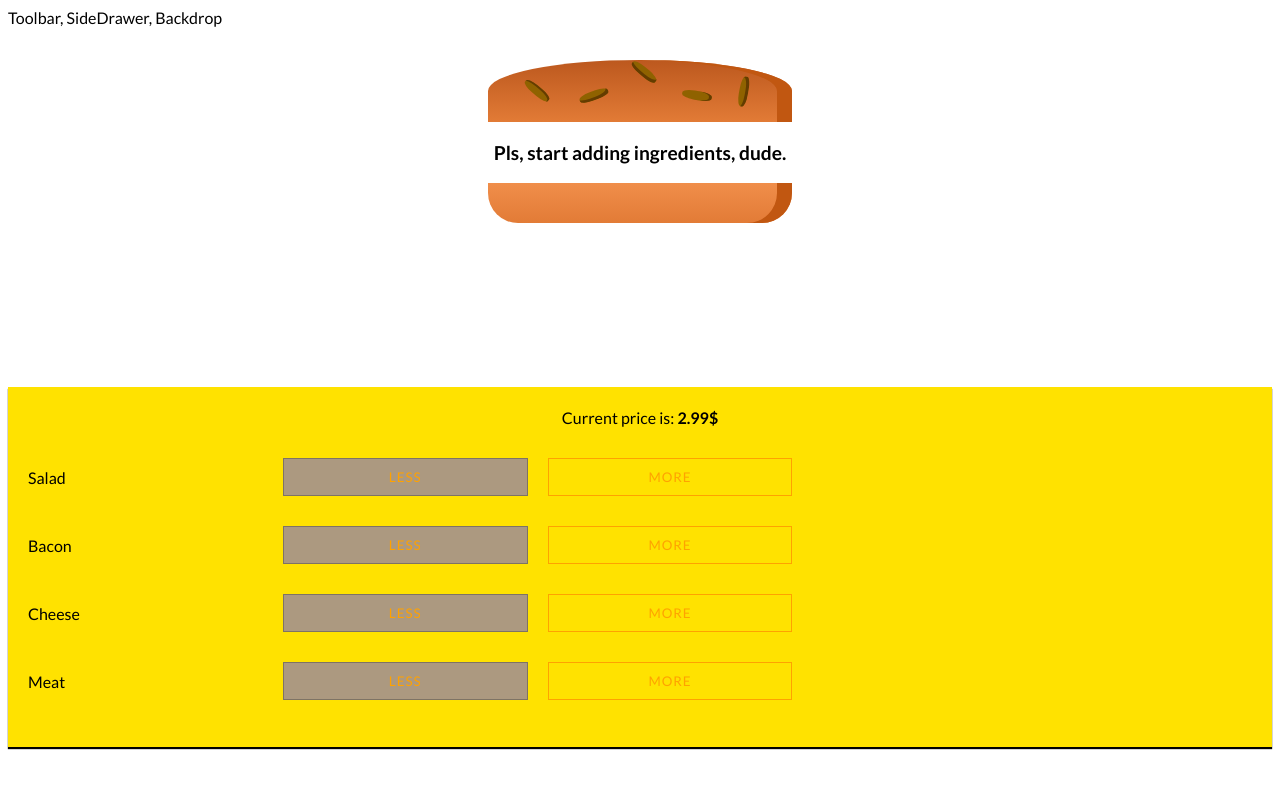
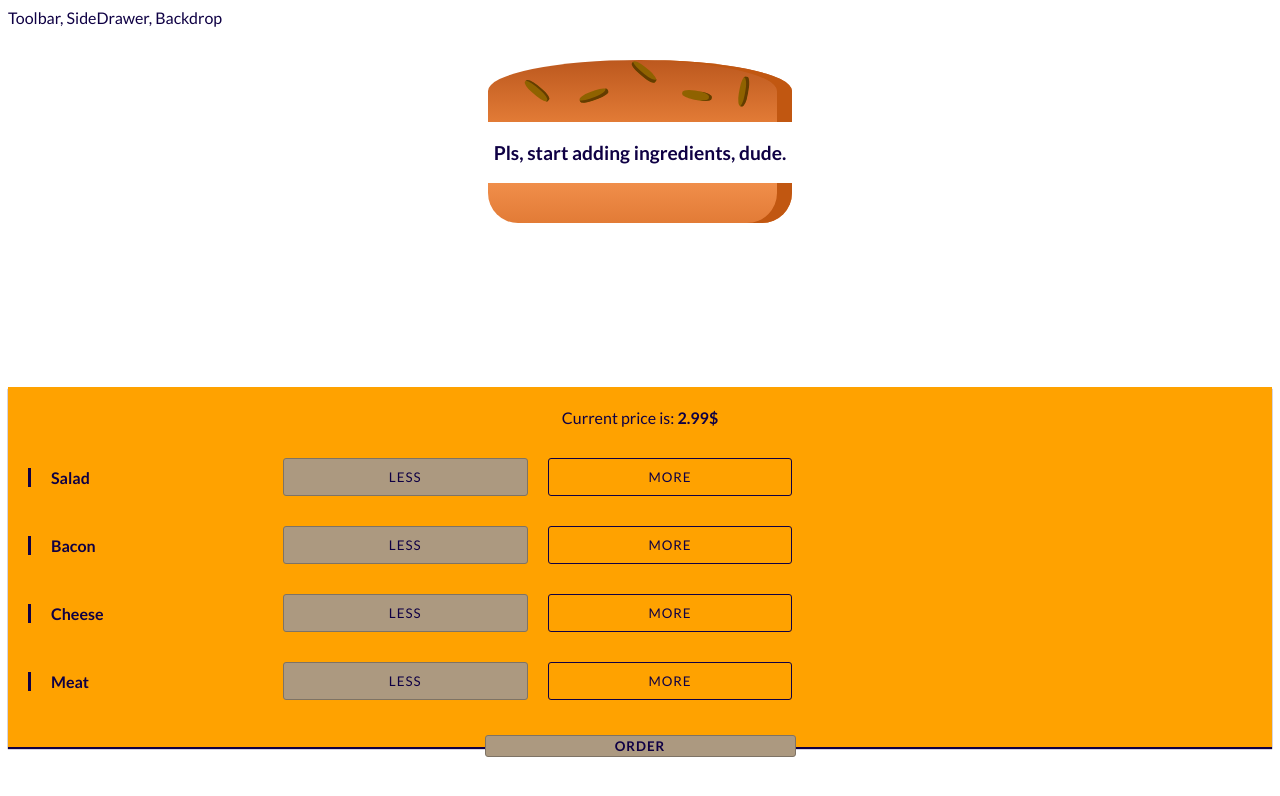
Before and after one commit to 1devill/React-Burger-Builder, a React (Create React App) app: page / in a window 1280 px wide. Shown: the top 796 px of the page. Built offline with nearby package versions, Linux system fonts and the light colour scheme.

Commit message:
added modal window for purchasing a burger

```diff
--- a/src/components/Burger/BuildControls/BuildControl/BuildControl.module.css
+++ b/src/components/Burger/BuildControls/BuildControl/BuildControl.module.css
@@ -14,4 +14,48 @@
 
 .BuildControl .Label {
     flex: 0 0 20%;
+    font-weight: 700;
 }
+
+@media (min-width: 320px) {
+    .BuildControl .Label {
+
+    }
+}
+
+@media (min-width: 480px) {
+    .BuildControl .Label {
+        border-left: 3px solid rgb(15, 0, 68);
+        padding: 0 5px;
+    }
+}
+
+@media (min-width: 640px) {
+    .BuildControl .Label {
+        padding: 0 10px;
+    }
+}
+
+@media (min-width: 768px) {
+    .BuildControl .Label {
+
+    }
+}
+
+@media (min-width: 960px) {
+    .BuildControl .Label {
+        padding: 0 15px;
+    }
+}
+
+@media (min-width: 1200px) {
+    .BuildControl .Label {
+        padding: 0 20px;
+    }
+}
+
+@media (min-width: 1440px) {
+    .BuildControl .Label {
+
+    }
+}
--- a/src/components/Burger/BuildControls/BuildControls.jsx
+++ b/src/components/Burger/BuildControls/BuildControls.jsx
@@ -2,6 +2,7 @@ import React from "react";
 
 import classes from "./BuildControls.module.css";
 import BuildControl from "./BuildControl/BuildControl";
+import Button from '../../../general/Button/Button';
 
 const controls = [
   { label: "Salad", type: "salad" },
@@ -23,6 +24,7 @@ const buildControls = props => {
           disabled={props.disabledInfo[ctrl.type]}
         />
       ))}
+      <Button ordered={props.ordered} disabled={!props.purchasable} btnType='order' btnText='ORDER' />
     </div>
   );
 };
--- a/src/components/Burger/BuildControls/BuildControls.module.css
+++ b/src/components/Burger/BuildControls/BuildControls.module.css
@@ -1,11 +1,11 @@
 .BuildControls {
     width: 100%;
-    background-color: #FFE200;
+    background-color: #FFA200;
     display: flex;
     flex-direction: column;
     align-items: center;
-    box-shadow: 0 2px 1px #000;
+    box-shadow: 0 2px 1px rgb(15, 0, 68);
     padding: 5px 10px;
     height: 45vh;
-    color: #000;
+    color: rgb(15, 0, 68);
 }
--- /dev/null
+++ b/src/components/Burger/OrderSummary/OrderSummary.jsx
@@ -0,0 +1,25 @@
+import React from "react";
+
+import Aux from "../../../hoc/Auxiliary";
+
+const orderSummary = (props) => {
+  const orderSummary = Object.keys(props.ingredients).map(igKey => (
+    <li key={igKey}>
+      <span style={{textTransform: 'capitalize'}} >{igKey}</span>: {props.ingredients[igKey]}
+    </li>
+  ));
+
+  return (
+    <Aux>
+      <h3 style={{ borderLeft: "2px solid rgb(15, 0, 68)", padding: "0 10px"}}>Your order</h3>
+      <p>Delicious burger with the following ingredients: </p>
+      <ul>
+          {orderSummary}
+      </ul>
+      <p>Made by Daniel =></p>
+      <p>Continue to checkout?</p>
+    </Aux>
+  );
+};
+
+export default orderSummary;
--- /dev/null
+++ b/src/components/UI/Backdrop/Backdrop.jsx
@@ -0,0 +1,9 @@
+import React from 'react';
+
+import classes from './Backdrop.module.css'
+
+const backdrop = (props) => (
+    props.show ? <div className={classes.Backdrop} onClick={props.clicked}></div> : null
+);
+
+export default backdrop;
--- /dev/null
+++ b/src/components/UI/Backdrop/Backdrop.module.css
@@ -0,0 +1,9 @@
+.Backdrop {
+    height: 100%;
+    width: 100%;
+    position: fixed;
+    z-index: 100;
+    left: 0;
+    top: 0;
+    background-color: rgba(15, 0, 68, .7);
+}
--- /dev/null
+++ b/src/components/UI/Modal/Modal.jsx
@@ -0,0 +1,22 @@
+import React from "react";
+
+import classes from "./Modal.module.css";
+import Aux from "../../../hoc/Auxiliary";
+import Backdrop from '../Backdrop/Backdrop';
+
+const modal = props => (
+  <Aux>
+    <Backdrop show={props.show} clicked={props.modalClosed} />
+    <div
+      className={classes.Modal}
+      style={{
+        transform: props.show ? "translateY(0)" : "translateY(-100vh)",
+        opacity: props.show ? "1" : "0"
+      }}
+    >
+      {props.children}
+    </div>
+  </Aux>
+);
+
+export default modal;
--- /dev/null
+++ b/src/components/UI/Modal/Modal.module.css
@@ -0,0 +1,20 @@
+.Modal {
+    position: fixed;
+    z-index: 500;
+    background-color: white;
+    width: 70%;
+    border: 1px solid #ccc;
+    box-shadow: 1px 1px 1px black;
+    padding: 16px;
+    left: 15%;
+    top: 30%;
+    box-sizing: border-box;
+    transition: all 0.3s ease-out;
+}
+
+@media (min-width: 640px) {
+    .Modal {
+        width: 500px;
+        left: calc(50% - 250px);
+    }
+}
--- a/src/containers/BurgerBuilder/BurgerBuilder.jsx
+++ b/src/containers/BurgerBuilder/BurgerBuilder.jsx
@@ -3,13 +3,15 @@ import React from "react";
 import Aux from "../../hoc/Auxiliary";
 import Burger from "../../components/Burger/Burger";
 import BuildControls from "../../components/Burger/BuildControls/BuildControls";
+import Modal from "../../components/UI/Modal/Modal";
+import OrderSummary from "../../components/Burger/OrderSummary/OrderSummary";
 
 const INGREDIENT_PRICES = {
   salad: 0.33,
-  meat: 2.20,
+  meat: 2.2,
   cheese: 1.11,
   bacon: 2.7
-}
+};
 
 class BurgerBuilder extends React.Component {
   state = {
@@ -19,10 +21,23 @@ class BurgerBuilder extends React.Component {
       cheese: 0,
       meat: 0
     },
-    totalPrice: 2.99
+    totalPrice: 2.99,
+    purchasable: false,
+    purchasing: false
   };
 
-  addIngredient = (type) => {
+  updatePurchaseState = ingredients => {
+    const sum = Object.keys(ingredients)
+      .map(igKey => ingredients[igKey])
+      .reduce((acc, el) => {
+        return acc + el;
+      }, 0);
+    this.setState({
+      purchasable: sum > 0
+    });
+  };
+
+  addIngredient = type => {
     const oldCount = this.state.ingredients[type];
     const updatedCount = oldCount + 1;
     const updatedIngredients = {
@@ -36,9 +51,10 @@ class BurgerBuilder extends React.Component {
       ingredients: updatedIngredients,
       totalPrice: newPrice
     });
-  }
+    this.updatePurchaseState(updatedIngredients);
+  };
 
-  removeIngredient = (type) => {
+  removeIngredient = type => {
     const oldCount = this.state.ingredients[type];
     if (oldCount <= 0) {
       return;
@@ -55,7 +71,20 @@ class BurgerBuilder extends React.Component {
       ingredients: updatedIngredients,
       totalPrice: newPrice
     });
-  }
+    this.updatePurchaseState(updatedIngredients);
+  };
+
+  purchaseHandler = () => {
+    this.setState({
+      purchasing: true
+    });
+  };
+
+  purchaseCancelHandler = () => {
+    this.setState({
+      purchasing: false
+    });
+  };
 
   render() {
     const disabledInfo = {
@@ -63,16 +92,21 @@ class BurgerBuilder extends React.Component {
     };
     for (let key in disabledInfo) {
       disabledInfo[key] = disabledInfo[key] <= 0;
-    };
+    }
 
     return (
       <Aux>
+        <Modal show={this.state.purchasing} modalClosed={this.purchaseCancelHandler}>
+          <OrderSummary ingredients={this.state.ingredients} />
+        </Modal>
         <Burger ingredients={this.state.ingredients} />
         <BuildControls
           ingredientRemoved={this.removeIngredient}
           ingredientAdded={this.addIngredient}
           disabledInfo={disabledInfo}
           price={this.state.totalPrice}
+          purchasable={this.state.purchasable}
+          ordered={this.purchaseHandler}
         />
       </Aux>
     );
--- a/src/general/Button/Button.jsx
+++ b/src/general/Button/Button.jsx
@@ -2,11 +2,22 @@ import React from "react";
 
 import classes from "./Button.module.css";
 
-const button = props => (
-  <button onClick={props.added || props.removed} className={classes.Button} disabled={props.disabled}>
-    <div className={classes.Translate}></div>
-    <a href="#id">{props.btnText}</a>
-  </button>
-);
+const button = props => {
+  let btnClass;
+  switch(props.btnType) {
+    case "order":
+      btnClass = [classes.Button, classes.Order].join(" ");
+      break;
+    default:
+      btnClass = classes.Button;
+  }
+
+  return (
+    <button onClick={props.added || props.removed || props.ordered} className={btnClass} disabled={props.disabled}>
+      <div className={classes.Translate}></div>
+      <a href="#id">{props.btnText}</a>
+    </button>
+  )
+};
 
 export default button;
--- a/src/general/Button/Button.module.css
+++ b/src/general/Button/Button.module.css
@@ -1,10 +1,11 @@
+/* Basic Button */
 .Button {
   display: inline-flex;
   padding: 10px 20px;
   width: 25%;
-  border: 1px solid #FFA200;
+  border: 1px solid rgb(15, 0, 68);
   margin: 5px 10px;
-  color: #FFA200;
+  color: rgb(15, 0, 68);
   text-transform: uppercase;
   text-decoration: none;
   letter-spacing: 1.5px;
@@ -13,10 +14,11 @@
   overflow: hidden;
   position: relative;
   cursor: pointer;
+  border-radius: 3px;
 }
 
 .Button a {
-  color: #FFA200;
+  color: rgb(15, 0, 68);
   text-decoration: none;
   letter-spacing: 1px;
   position: relative;
@@ -29,17 +31,18 @@
   height: 250%;
   left: -200px;
   top: -30px;
-  background: #FFA200;
+  background: rgb(15, 0, 68);
   position: absolute;
   transition: all .3s ease-Out;
 }
 
 .Button:hover, .Button:active {
-  border-color: #000;
+  border-color: rgb(15, 0, 68);
 }
 
 .Button:focus {
-  outline: 3px solid #FFA200;
+  border: 3px solid rgb(15, 0, 68);
+  outline: none;
 }
 
 .Button:hover .Translate, .Button:active .Translate {
@@ -47,7 +50,7 @@
 }
 
 .Button:hover a, .Button:active a {
-  color: #000;
+  color: rgb(255, 241, 49);
 }
 
 .Button:disabled {
@@ -70,5 +73,72 @@
 
 .Button:hover:disabled a, .Button:active:disabled a {
   cursor: not-allowed;
-  color: #FFA200;
+  color: rgb(15, 0, 68);
 }
+
+
+/* Order Button */
+.Button.Order {
+  background-color: rgb(0, 255, 34);
+  color: rgb(15, 0, 68);
+  margin-top: 20px;
+}
+
+.Button.Order a {
+  color: rgb(15, 0, 68);
+  font-weight: bold;
+}
+
+.Button.Order:hover, .Button.Order:active {
+  border-color: rgb(15, 0, 68);
+}
+
+.Button.Order .Translate {
+  background-color: rgb(15, 0, 68);
+}
+
+.Button.Order:hover a, .Button.Order:active a {
+  color: rgb(0, 255, 34);
+}
+
+.Button.Order:enabled {
+  animation-duration: 2.7s;
+  animation-name: enable;
+}
+
+.Button.Order:disabled {
+  background-color: #AC9980;
+  border: 1px solid #7E7365;
+  cursor: default;
+  color: #ccc;
+}
+
+.Button.Order:hover:disabled, .Button.Order:active:disabled {
+  background-color: #AC9980;
+  border: 1px solid #7E7365;
+  color: #ccc;
+  cursor: not-allowed;
+}
+
+.Button.Order:disabled .Translate, .Button.Order:active:disabled .Translate {
+  display: none;
+}
+
+.Button.Order:hover:disabled a, .Button.Order:active:disabled a {
+  cursor: not-allowed;
+  color: rgb(15, 0, 68);
+}
+
+@keyframes enable {
+  0% {
+    transform: scale(1);
+  }
+
+  60% {
+    transform: scale(1.1);
+  }
+
+  100% {
+    transform: scale(1);
+  }
+}
--- a/src/index.module.css
+++ b/src/index.module.css
@@ -1,3 +1,7 @@
+html {
+  color: rgb(15, 0, 68);
+}
+
 * {
   font-family: 'Lato', sans-serif;
   box-sizing: border-box;
```
